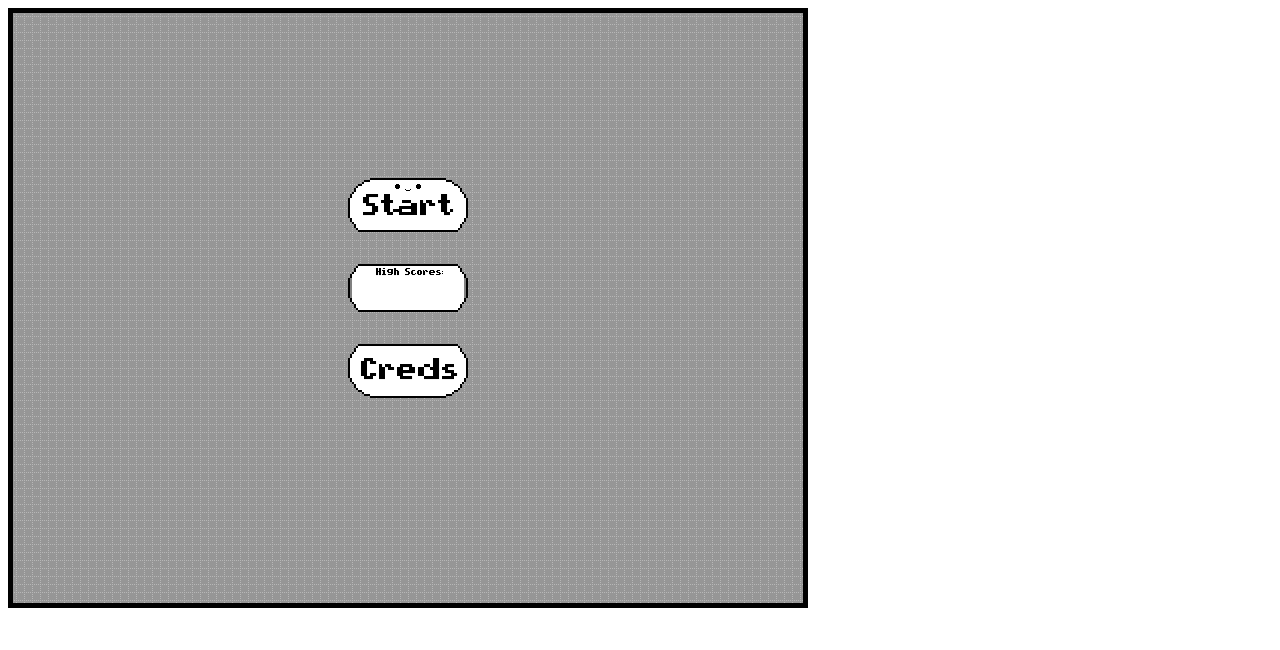
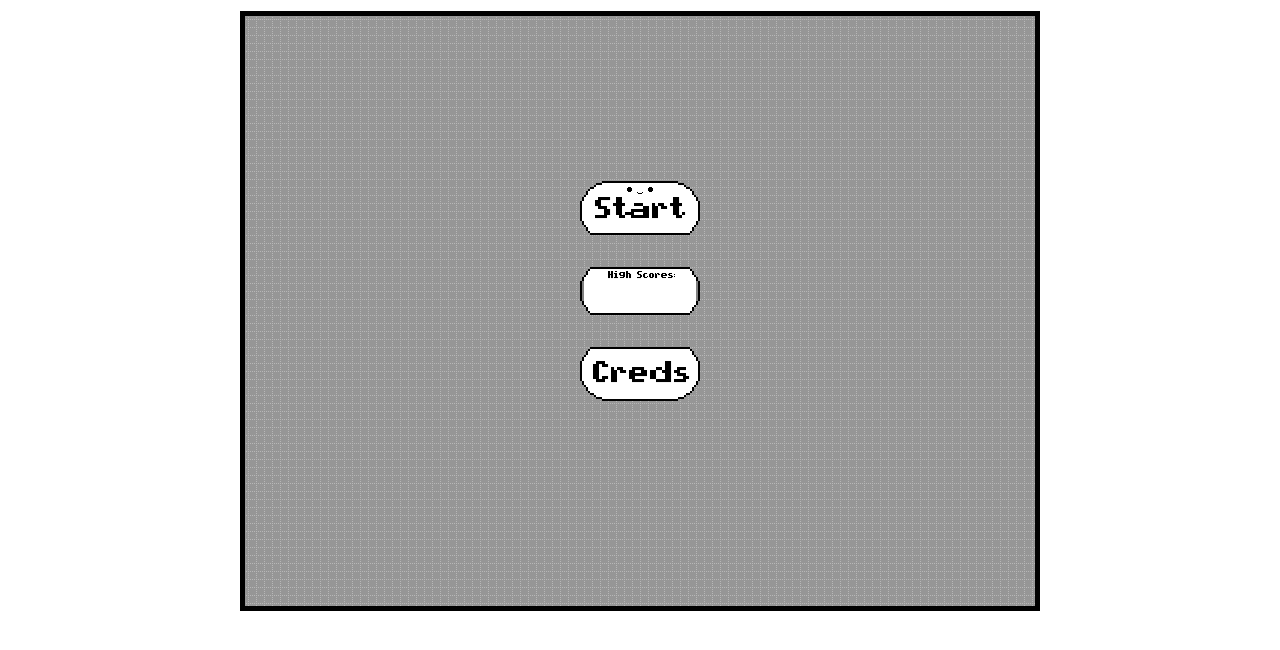
Before and after one commit to colbythe2nd/Arena-Shooter, a website: page index.html in a window 1280 px wide. Drawn offline with Linux system fonts and the light colour scheme; animation ran at ten frames a second.

Commit message:
Test again

```diff
--- a/game.js
+++ b/game.js
@@ -6,7 +6,7 @@ var config = {
   width: 800,
   height: 600,
   parent: 'game',
-  //autoCenter: Phaser.Scale.CENTER_BOTH,
+  autoCenter: Phaser.Scale.CENTER_BOTH,
   backgroundColor: 0x000000,
   scene: [loadGame, titleScreen, playGame],
   pixelArt: true,
```
Also changed, not shown: index.html (+1 -1 lines).
